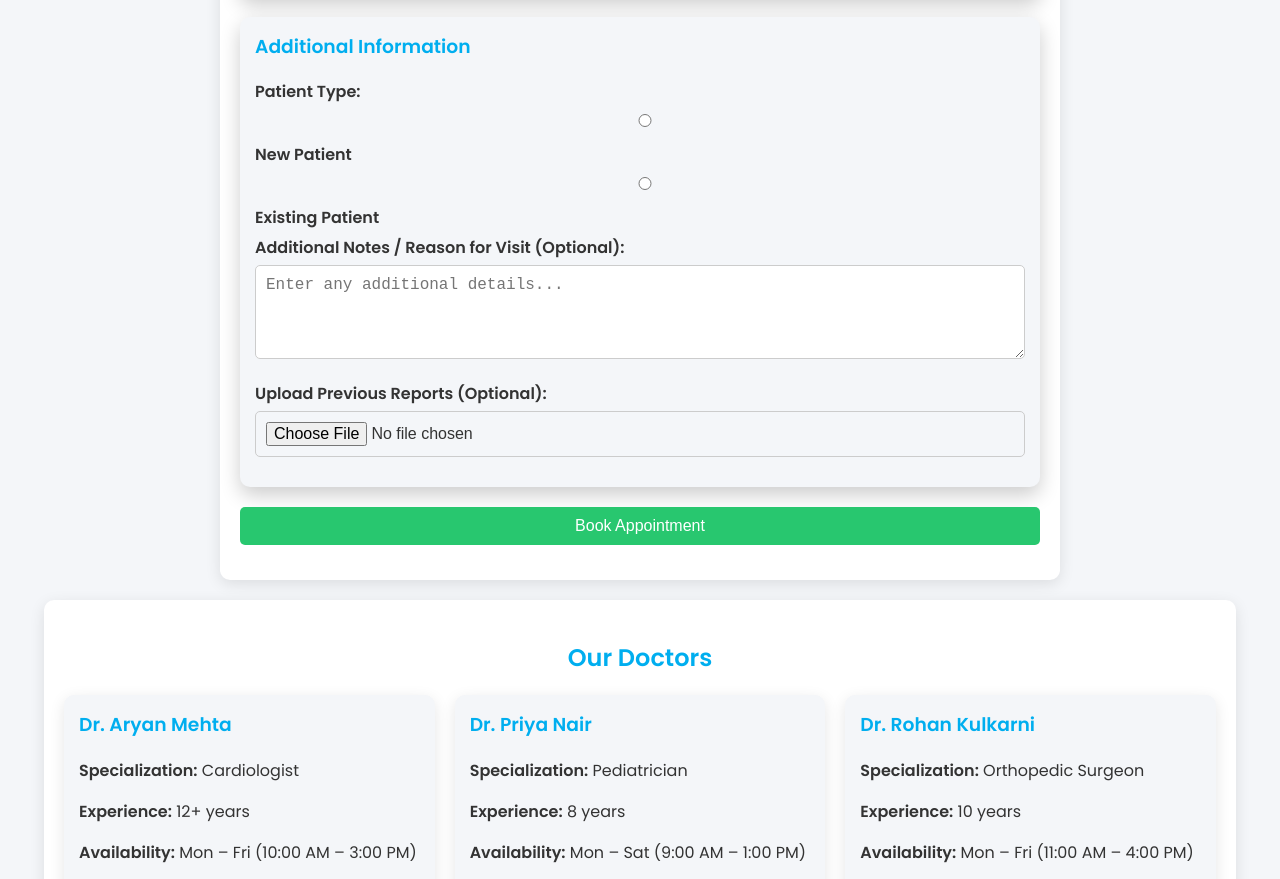
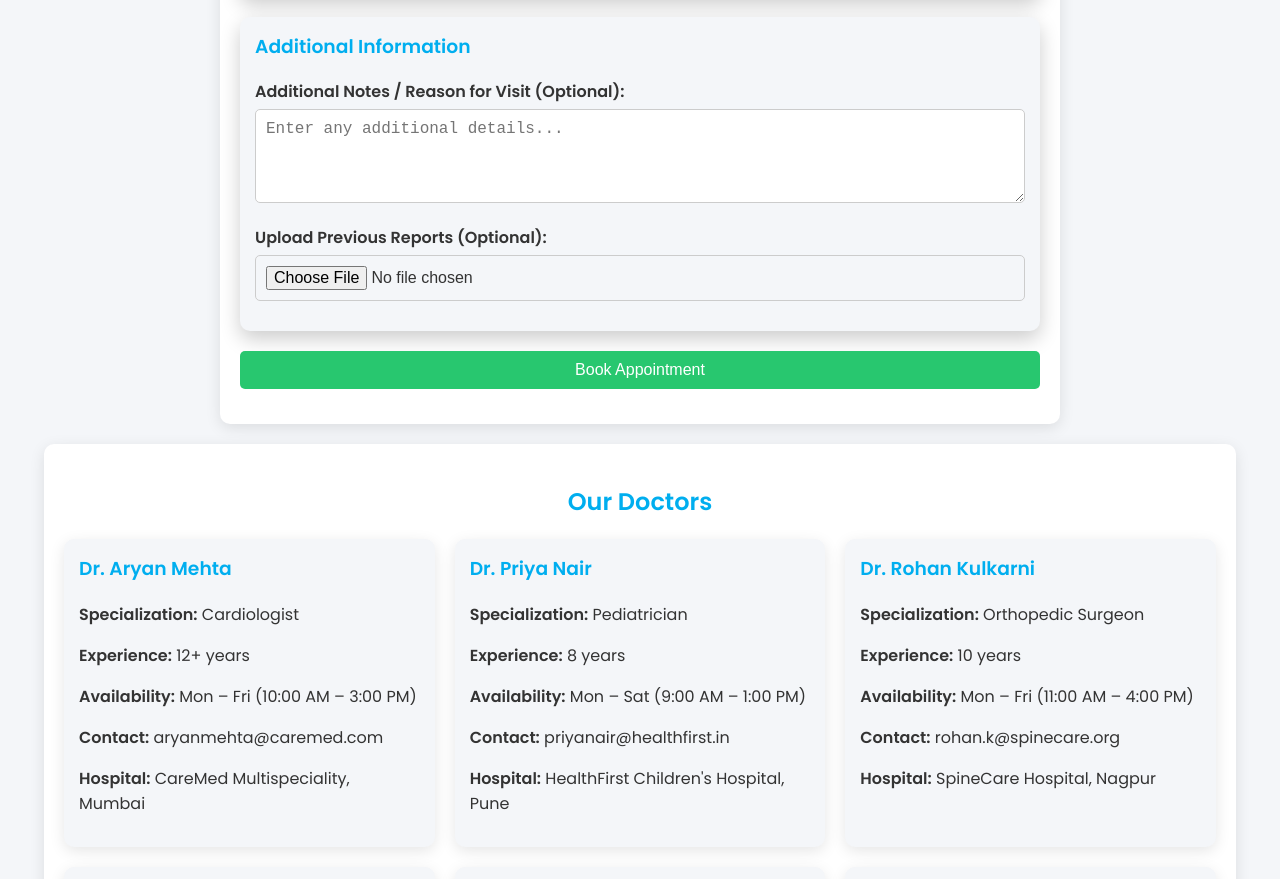
Before and after one commit to yashrajankar/hospital_appointment, a plain HTML site: page index.html in a window 1280 px wide. Shown: the part 2477-3356 px from the top of the page. Drawn offline with Linux system fonts and the light colour scheme.

Commit message:
Add files via upload

```diff
--- a/index.html
+++ b/index.html
@@ -325,16 +325,6 @@
 
             <div class="form-card">
                 <h3>Additional Information</h3>
-                <label>Patient Type:</label>
-                <div>
-                    <input type="radio" id="new-patient" name="patient-type" value="new" required>
-                    <label for="new-patient">New Patient</label>
-                </div>
-                <div>
-                    <input type="radio" id="existing-patient" name="patient-type" value="existing" required>
-                    <label for="existing-patient">Existing Patient</label>
-                </div>
-
                 <label for="notes">Additional Notes / Reason for Visit (Optional):</label>
                 <textarea id="notes" name="notes" rows="4" placeholder="Enter any additional details..."></textarea>
 
```
